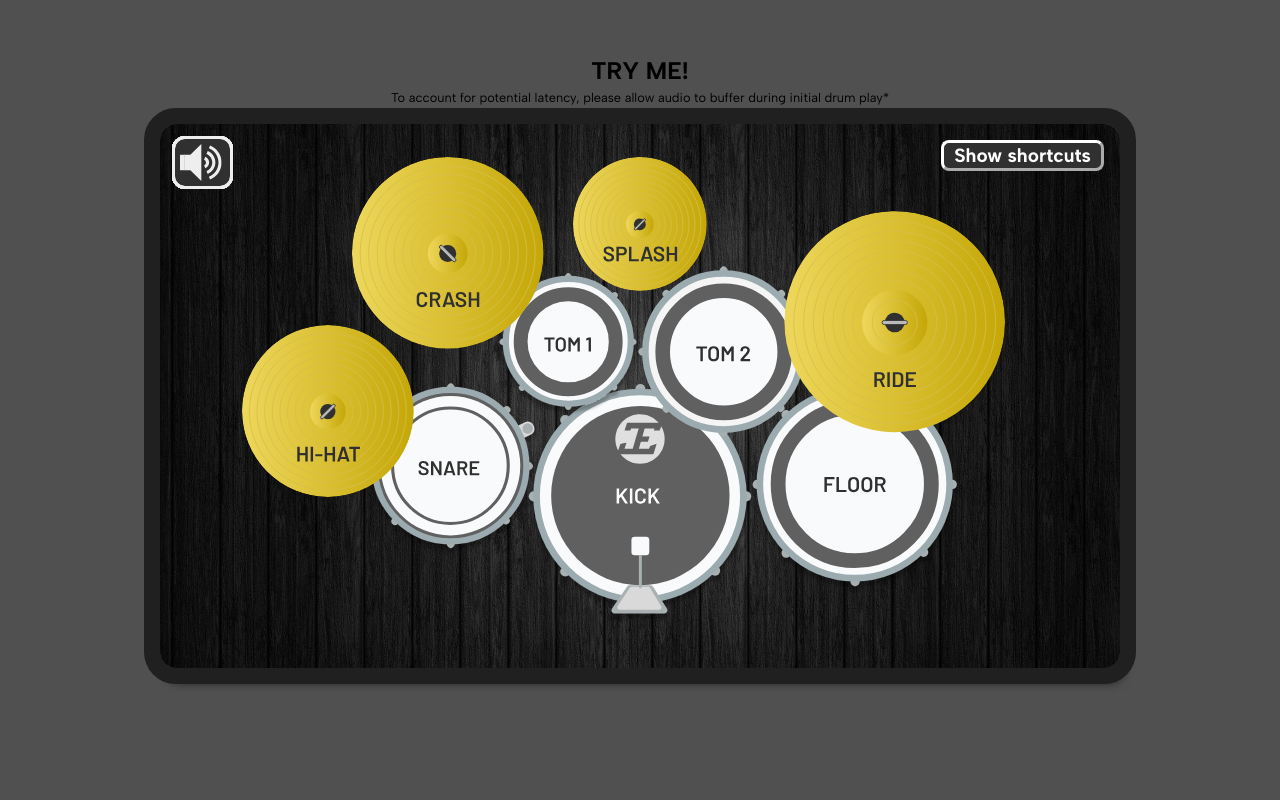
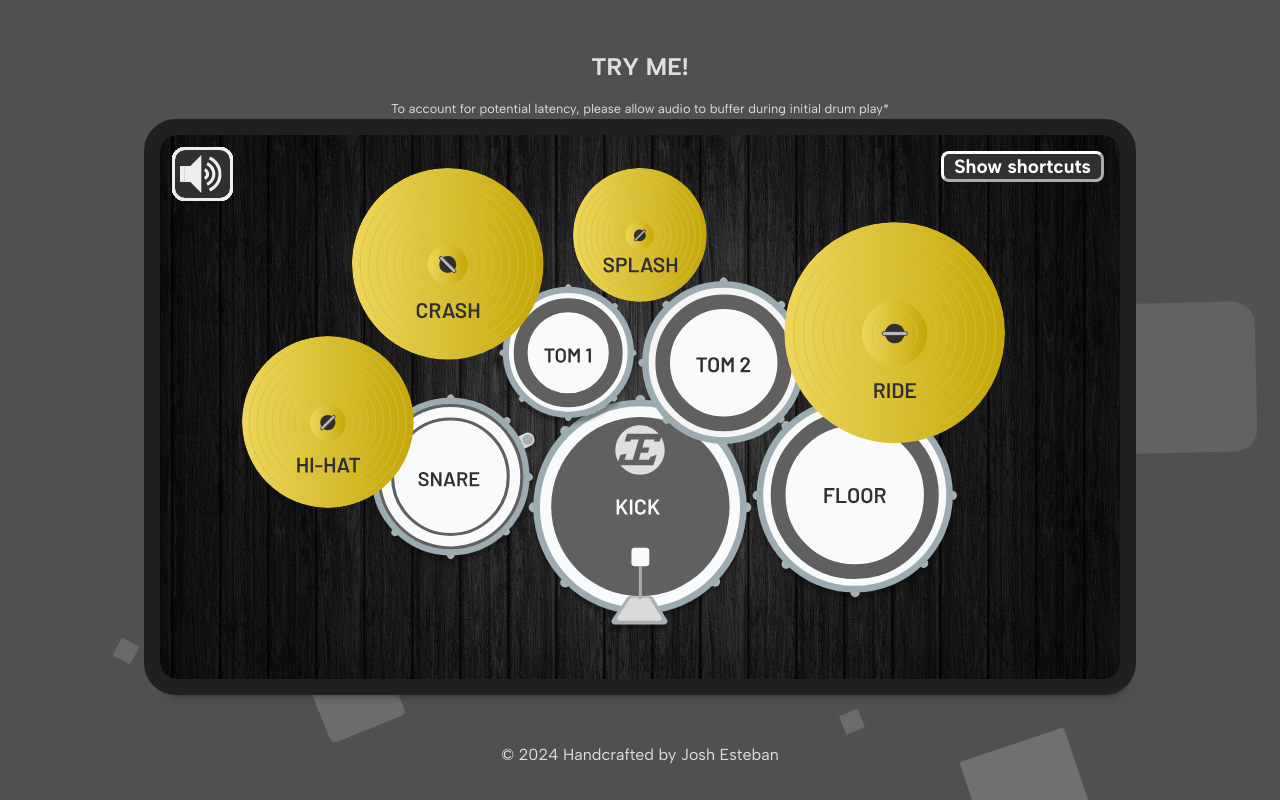
Before and after one commit to jestebanito/drum-kit-react, a React (Vite) app: page / in a window 1280 px wide. Built offline with nearby package versions, Linux system fonts and the light colour scheme.

Commit message:
finished drumkit

```diff
--- a/src/components/App.jsx
+++ b/src/components/App.jsx
@@ -4,7 +4,7 @@ function App() {
   return (
       <div className="wrapper">
         <main id="main">
-        <ul class="circles">
+        <ul className="circles">
           <li></li>
           <li></li>
           <li></li>
--- a/src/components/Home.jsx
+++ b/src/components/Home.jsx
@@ -7,6 +7,9 @@ function Home() {
             <section id='about'>
                 <Drumkit />
             </section>
+            <footer>
+                <p className="copyright">&copy; 2024 Handcrafted by Josh Esteban</p>
+            </footer>
         </div>
     );
 }
--- a/src/index.css
+++ b/src/index.css
@@ -1,20 +1,31 @@
 body {
-  margin: 0;
+	font-family: 'Albert Sans', sans-serif;
+  	margin: 0;
 	position: absolute;
 	top: 0;
 	left: 0;
 	width: 100%;
 	z-index: -1;
 	background: #505050;
-  width: 100%;
-  height:100vh;
+	width: 100%;
+	height:100vh;
+}
+
+footer {
+	position: absolute;
+	bottom: 20px;
+	left: 50%;
+	transform: translateX(-50%);
+	text-align: center;
+	margin: 0 auto;
+	width: 100%;
 }
 
 /*--------------------------------------------------------------
 # Main Content
 --------------------------------------------------------------*/
 #main {
-	padding: 1rem 0 3rem;
+	padding: 4rem 0 3rem;
   	min-height: 18.75rem;
 	max-width: 75rem;
 	margin: 0 auto;
@@ -22,19 +33,19 @@ body {
 
 @media (min-width: 580px) {
 	#main {
-		padding: 1rem 1.25rem 0;
+		padding: 2rem 1.25rem 0;
 	}
 }
+
 
 #about .try-me {
 	text-align: center;
   	font-weight: 600;
-	margin: 2.5rem 0 0rem;
-  	font-family: 'Albert Sans', sans-serif;
+	color: #dfdfdf;
 }
 
 p {
-  font-family: 'Albert Sans', sans-serif;
+	color: #dfdfdf;
 }
 
 button {
@@ -55,7 +66,7 @@ button {
 	margin: 0 auto;
 	background-color: #303030;
 	border-radius: 0.5rem;
-	color: #ffffff
+	color: #dfdfdf
 }
 
 button[disabled] {
@@ -415,12 +426,12 @@ img.ride {
 
 .circles{
   position: fixed;
-  top: 0;
-  left: -48px;
+  top: -15px;
+  left: -16px;
   width: 100%;
   height: 100%;
   overflow: hidden;
-z-index: -1;
+  z-index: -1;
 }
 
 .circles li{
@@ -518,3 +529,17 @@ z-index: -1;
   animation-delay: 5s;
   animation-duration: 15s;
 }
+
+@keyframes animate {
+    0% {
+        transform: translateY(0) rotate(0deg);
+        opacity: 1;
+        border-radius: 0;
+    }
+
+    100% {
+        transform: translateY(-1000px) rotate(720deg);
+        opacity: 0;
+        border-radius: 30%;
+    }
+}
```
